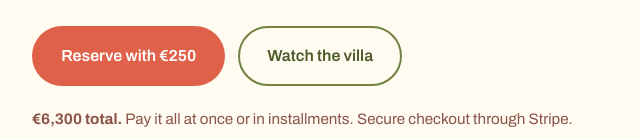
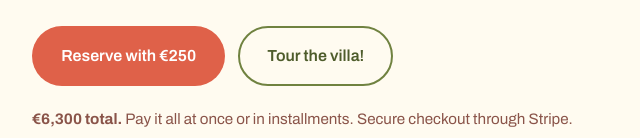
Before and after one commit to MPRCircle/theitalianreset2027, a plain HTML site: page index.html in a window 1280 px wide. Shown: the part 662-800 px from the top of the page, 48-688 px from the left. Drawn offline with nearby package versions, Linux system fonts and the light colour scheme.

Commit message:
Update link text for villa tour

```diff
--- a/index.html
+++ b/index.html
@@ -77,7 +77,7 @@
         <p class="lede">An intimate group of women, experiencing local cultural food and wine in Puglia. Shared meals, space and time to explore Monopoli. Arriving stressed but leaving restored.</p>
         <div class="hero-cta-row">
           <a href="#book" class="btn btn-primary">Reserve with &euro;250</a>
-          <a href="#villa" class="btn btn-ghost">Watch the villa</a>
+          <a href="#villa" class="btn btn-ghost">Tour the villa!</a>
         </div>
         <p class="hero-note"><strong>&euro;6,300 total.</strong> Pay it all at once or in installments. Secure checkout through Stripe.</p>
       </div>
```
